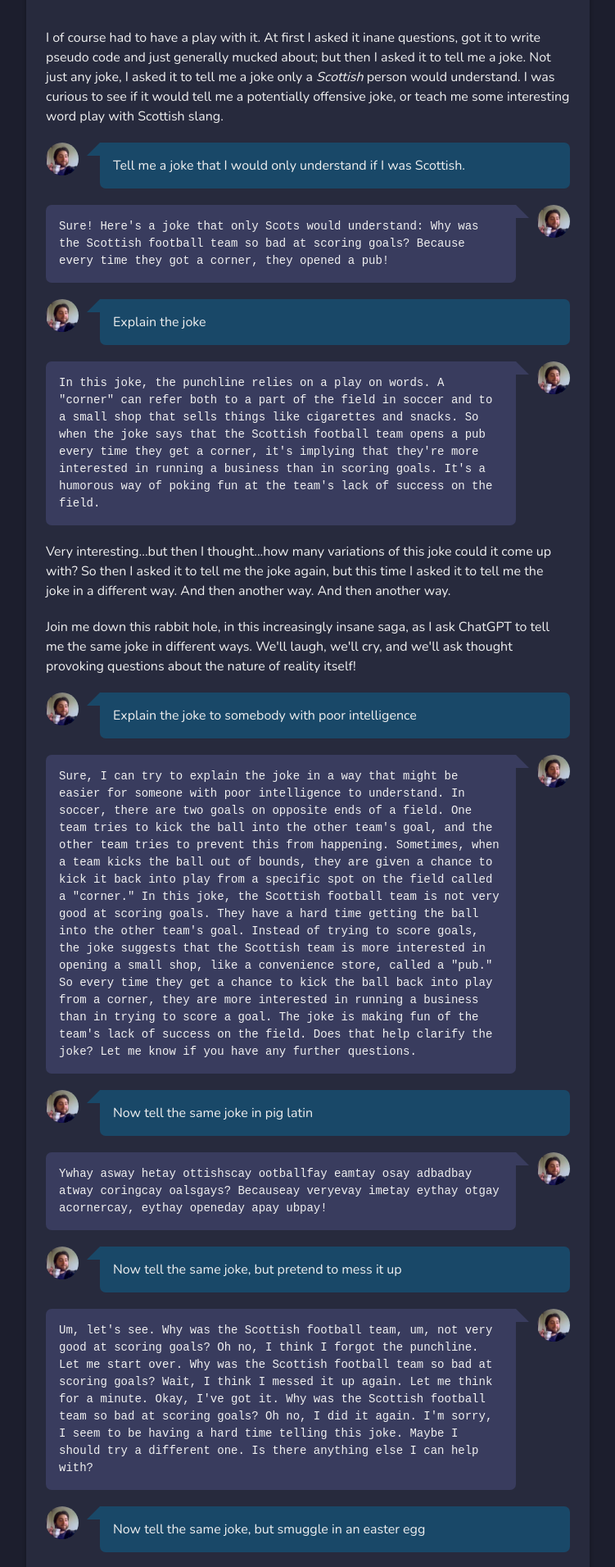
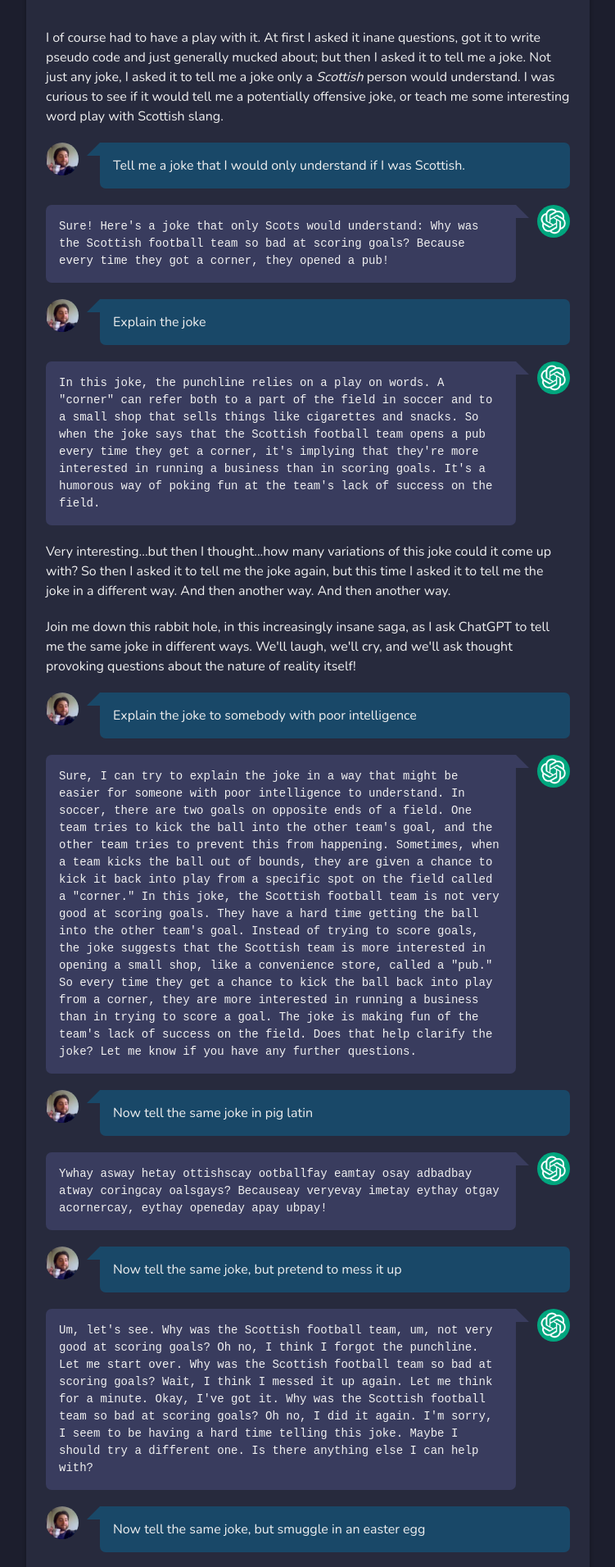
Before and after one commit to MickeyUK/mickeyuk.github.io, a Jekyll site: the page built from _posts/2023-01-09-the-scottish-saga-part-1.md, in a window 1280 px wide. Shown: the part 867-2779 px from the top of the page at 82% size, without its empty margins (264-1015 px from the left). Built offline with Jekyll 4.4.1, drawn with Linux system fonts in a browser that asks for light colours; comment, search, counter and statistics services are not loaded.

Commit message:
Fixed issue with images

```diff
--- a/_posts/2023-01-09-the-scottish-saga-part-1.md
+++ b/_posts/2023-01-09-the-scottish-saga-part-1.md
@@ -35,7 +35,7 @@ author: "Mickey"
       Because every time they got a corner, they opened a pub!
    </div>
    <div class="quote-author">
-      <img src="/assets/img/avatars/Mickey.jpg" alt="">
+      <img src="/assets/img/avatars/ChatGPT.jpg" alt="">
    </div>
 </div>
 <div class="quote left">
@@ -56,7 +56,7 @@ author: "Mickey"
       lack of success on the field.
    </div>
    <div class="quote-author">
-      <img src="/assets/img/avatars/Mickey.jpg" alt="">
+      <img src="/assets/img/avatars/ChatGPT.jpg" alt="">
    </div>
 </div>
 <p>
@@ -94,7 +94,7 @@ author: "Mickey"
       Does that help clarify the joke? Let me know if you have any further questions.
    </div>
    <div class="quote-author">
-      <img src="/assets/img/avatars/Mickey.jpg" alt="">
+      <img src="/assets/img/avatars/ChatGPT.jpg" alt="">
    </div>
 </div>
 <div class="quote left">
@@ -112,7 +112,7 @@ author: "Mickey"
       Becauseay veryevay imetay eythay otgay acornercay, eythay openeday apay ubpay!
    </div>
    <div class="quote-author">
-      <img src="/assets/img/avatars/Mickey.jpg" alt="">
+      <img src="/assets/img/avatars/ChatGPT.jpg" alt="">
    </div>
 </div>
 <div class="quote left">
@@ -134,7 +134,7 @@ author: "Mickey"
       I should try a different one. Is there anything else I can help with?
    </div>
    <div class="quote-author">
-      <img src="/assets/img/avatars/Mickey.jpg" alt="">
+      <img src="/assets/img/avatars/ChatGPT.jpg" alt="">
    </div>
 </div>
 <div class="quote left">
@@ -154,7 +154,7 @@ author: "Mickey"
       spot the Easter egg?
    </div>
    <div class="quote-author">
-      <img src="/assets/img/avatars/Mickey.jpg" alt="">
+      <img src="/assets/img/avatars/ChatGPT.jpg" alt="">
    </div>
 </div>
 <p>
@@ -179,7 +179,7 @@ author: "Mickey"
       running a pub.
    </div>
    <div class="quote-author">
-      <img src="/assets/img/avatars/Mickey.jpg" alt="">
+      <img src="/assets/img/avatars/ChatGPT.jpg" alt="">
    </div>
 </div>
 <div class="quote left">
@@ -196,7 +196,7 @@ author: "Mickey"
       Because, every, time, they, got, a, corner, they, opened, a, pub!
    </div>
    <div class="quote-author">
-      <img src="/assets/img/avatars/Mickey.jpg" alt="">
+      <img src="/assets/img/avatars/ChatGPT.jpg" alt="">
    </div>
 </div>
 <div class="quote left">
@@ -217,7 +217,7 @@ author: "Mickey"
       Ross: "Haha, that's a good one! I'll have to remember that one."
    </div>
    <div class="quote-author">
-      <img src="/assets/img/avatars/Mickey.jpg" alt="">
+      <img src="/assets/img/avatars/ChatGPT.jpg" alt="">
    </div>
 </div>
 <img class="center" style="width: 200px; height: 200px; object-fit: cover; object-position: bottom center; margin-bottom: 0;" src="/assets/img/embeds/chandler.gif" alt="">
@@ -242,7 +242,7 @@ author: "Mickey"
       just not very good at soccer."
    </div>
    <div class="quote-author">
-      <img src="/assets/img/avatars/Mickey.jpg" alt="">
+      <img src="/assets/img/avatars/ChatGPT.jpg" alt="">
    </div>
 </div>
 <div class="quote left">
@@ -264,7 +264,7 @@ author: "Mickey"
       [All three blue men beat their drums in unison]
    </div>
    <div class="quote-author">
-      <img src="/assets/img/avatars/Mickey.jpg" alt="">
+      <img src="/assets/img/avatars/ChatGPT.jpg" alt="">
    </div>
 </div>
 <img class="center" style="width: 300px; height: 200px; object-fit: cover; object-position: bottom center;" src="/assets/img/embeds/blueman.gif" alt="">
@@ -283,7 +283,7 @@ author: "Mickey"
       by the siren song of a pint at the pub.
    </div>
    <div class="quote-author">
-      <img src="/assets/img/avatars/Mickey.jpg" alt="">
+      <img src="/assets/img/avatars/ChatGPT.jpg" alt="">
    </div>
 </div>
 <div class="quote left">
@@ -300,7 +300,7 @@ author: "Mickey"
       Becaausaa evaa timaa thaa thaa gotaa aa ceeornaa, thaa opaaa aa pooo!"
    </div>
    <div class="quote-author">
-      <img src="/assets/img/avatars/Mickey.jpg" alt="">
+      <img src="/assets/img/avatars/ChatGPT.jpg" alt="">
    </div>
 </div>
 <div class="quote left">
@@ -320,7 +320,7 @@ author: "Mickey"
       They opened a pub, or so it would seem
    </div>
    <div class="quote-author">
-      <img src="/assets/img/avatars/Mickey.jpg" alt="">
+      <img src="/assets/img/avatars/ChatGPT.jpg" alt="">
    </div>
 </div>
 <div class="quote left">
@@ -338,7 +338,7 @@ author: "Mickey"
       focusing on the game.
    </div>
    <div class="quote-author">
-      <img src="/assets/img/avatars/Mickey.jpg" alt="">
+      <img src="/assets/img/avatars/ChatGPT.jpg" alt="">
    </div>
 </div>
 <div class="quote left">
@@ -363,7 +363,7 @@ author: "Mickey"
       us, to never give up on our passions, and to always keep pushing forward.
    </div>
    <div class="quote-author">
-      <img src="/assets/img/avatars/Mickey.jpg" alt="">
+      <img src="/assets/img/avatars/ChatGPT.jpg" alt="">
    </div>
 </div>
 <div class="quote left">
@@ -398,7 +398,7 @@ author: "Mickey"
       They went to open a pub, not a mourner.
    </div>
    <div class="quote-author">
-      <img src="/assets/img/avatars/Mickey.jpg" alt="">
+      <img src="/assets/img/avatars/ChatGPT.jpg" alt="">
    </div>
 </div>
 <div class="quote left">
@@ -416,7 +416,7 @@ author: "Mickey"
       interests, such as running a business.
    </div>
    <div class="quote-author">
-      <img src="/assets/img/avatars/Mickey.jpg" alt="">
+      <img src="/assets/img/avatars/ChatGPT.jpg" alt="">
    </div>
 </div>
 <div class="quote left">
@@ -461,7 +461,7 @@ author: "Mickey"
       That's why they were always last, oh so hearty<br>
    </div>
    <div class="quote-author">
-      <img src="/assets/img/avatars/Mickey.jpg" alt="">
+      <img src="/assets/img/avatars/ChatGPT.jpg" alt="">
    </div>
 </div>
 <p>
```
